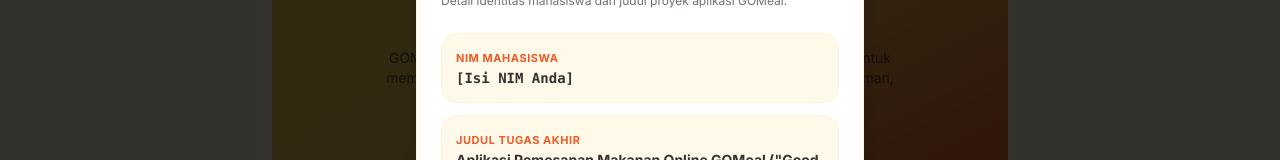
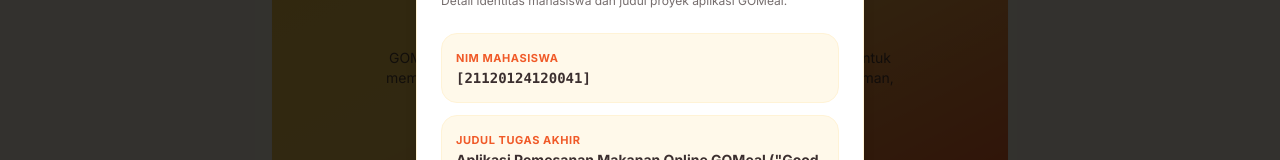
Before and after one commit to FrostyJesse/GOMEAL_TA-PPB, a React (Vite) app: page /about in a window 1280 px wide. Both pictures are taken after a click on the button "Info Tugas Akhir & NIM". Shown: the part 305-465 px from the top of the page. Built offline with nearby package versions, Linux system fonts and the light colour scheme.

Commit message:
feat: add About page component with app details and student info dialog

```diff
--- a/client/pages/About.tsx
+++ b/client/pages/About.tsx
@@ -177,7 +177,7 @@ export default function About() {
                 NIM Mahasiswa
               </span>
               <span className="font-mono font-bold text-[#3B2F2F] text-sm">
-                [Isi NIM Anda]
+                [21120124120041]
               </span>
             </div>
 
```
